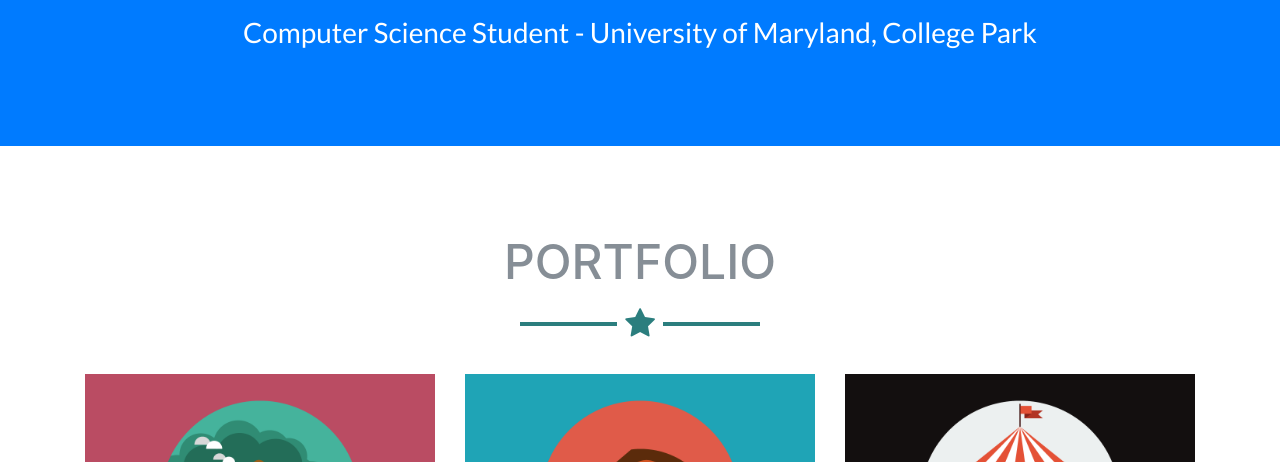
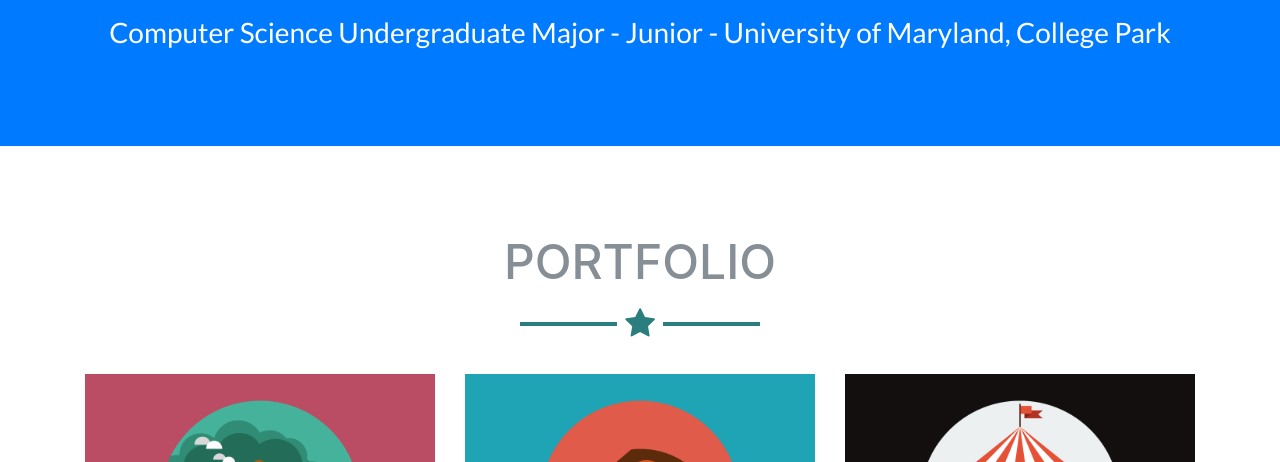
Before and after one commit to amccourt/amccourt.github.io, a website with bundled scripts: page index.html in a window 1280 px wide. Shown: the part 638-1100 px from the top of the page. Built offline with nearby package versions, Linux system fonts and the light colour scheme.

Commit message:
changing masthead text

```diff
--- a/index.html
+++ b/index.html
@@ -59,7 +59,7 @@
         <img class="img-fluid mb-5 d-block mx-auto" src="img/profile.png" alt="">
         <h1 class="text-uppercase mb-0">Andrew J. McCourt</h1>
         <hr class="star-light">
-        <h2 class="font-weight-light mb-0">Computer Science Student - University of Maryland, College Park</h2>
+        <h2 class="font-weight-light mb-0">Computer Science Undergraduate Major - Junior - University of Maryland, College Park</h2>
       </div>
     </header>
 
```
